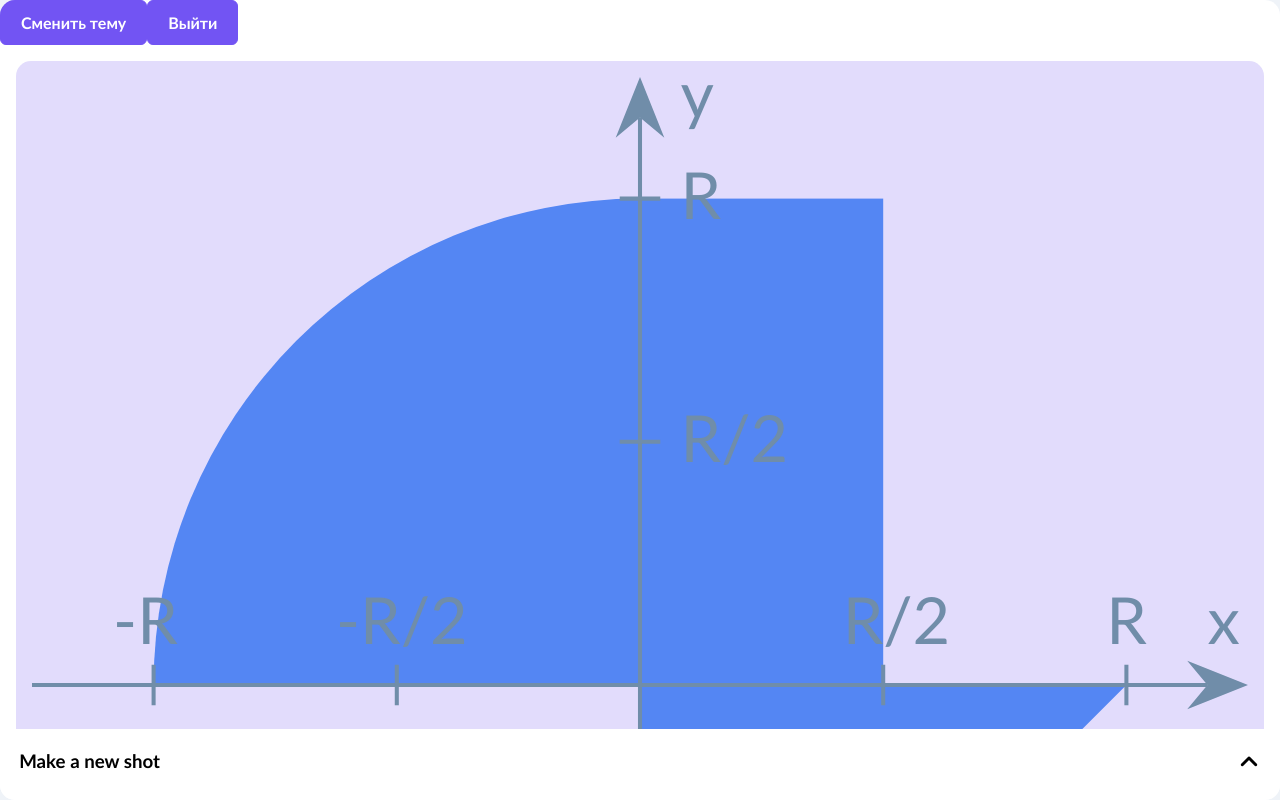
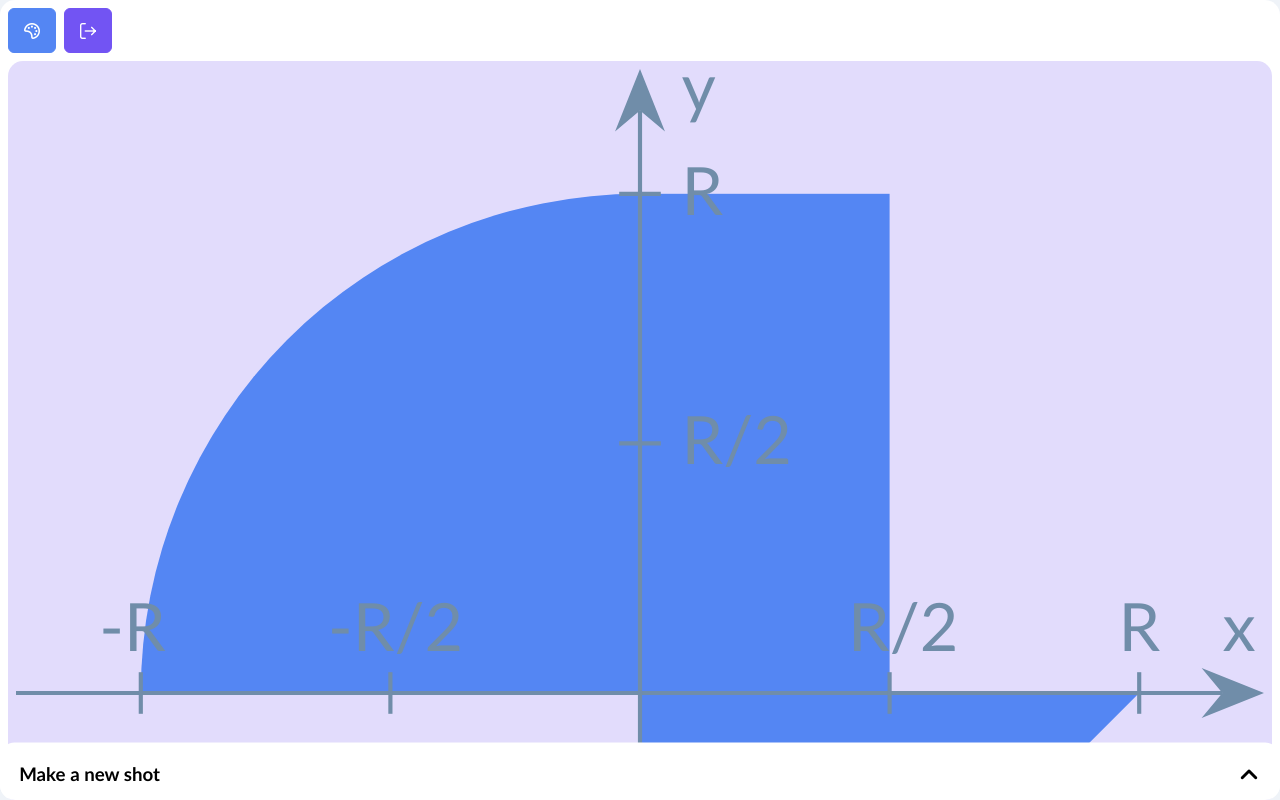
Before and after one commit to TheGeniusOfEternity/coordinate-area-checker-v4, a React (Vite) app in the folder frontend/: page / in a window 1280 px wide. Built offline with nearby package versions, Linux system fonts and the light colour scheme.

Commit message:
feat(components): header

```diff
--- a/frontend/src/assets/css/variables.css
+++ b/frontend/src/assets/css/variables.css
@@ -1,7 +1,7 @@
 #root {
   --container-padding: 1rem;
   --border-radius: 10px;
-  --default-padding: 1rem;
+  --default-padding: 0.5rem;
   --form-gap: 1.2rem;
   --form-field-gap: 0.75rem;
 
@@ -21,6 +21,7 @@
 
 @media screen and (min-width: 790px) and (max-width: 1250px) {
   #root {
+    --default-padding: 1.5rem;
     --container-padding: 1.5rem;
     --form-gap: 1.5rem;
   }
--- a/frontend/src/components/forms/shotform/ShotForm.css
+++ b/frontend/src/components/forms/shotform/ShotForm.css
@@ -14,7 +14,7 @@
 }
 
 .shotForm.hidden {
-  transform: translateY(85%);
+  transform: translateY(88%);
 }
 
 .shotForm::before {
@@ -47,10 +47,8 @@
   text-align: right;
 }
 
-
-.shotForm h3,
-.shotForm i {
-  margin: 0 0 var(--form-field-gap) 0;
+.shotForm h3 {
+  margin: 0;
 }
 
 .shotForm .yInput {
@@ -60,9 +58,8 @@
 }
 
 .btn {
-  margin-top: var(--form-gap);
+  margin: var(--form-gap) 0;
 }
-
 
 .toggle-btn {
   transition: transform 0.3s ease;
@@ -74,3 +71,9 @@
 .toggle-btn[data-opened="false"] {
   transform: rotate(180deg);
 }
+
+@media screen and (min-width: 790px) and (max-width: 1250px) {
+  .yInput label p:last-child {
+    width: 4%;
+  }
+}
--- a/frontend/src/components/forms/shotform/ShotForm.tsx
+++ b/frontend/src/components/forms/shotform/ShotForm.tsx
@@ -93,6 +93,7 @@ export const ShotForm = ({
       <Button
         className="reset btn"
         severity="info"
+        outlined
         label={t("page.home.form.reset")}
       />
       <Button
--- /dev/null
+++ b/frontend/src/components/header/Header.css
@@ -0,0 +1,10 @@
+
+nav {
+  display: flex;
+  gap: var(--default-padding);
+  padding:
+      var(--default-padding)
+      var(--default-padding)
+      0
+      var(--default-padding);
+}
--- /dev/null
+++ b/frontend/src/components/header/Header.tsx
@@ -0,0 +1,48 @@
+import "@/components/header/Header.css";
+import { useDispatch, useSelector } from "react-redux";
+import type { RootState } from "@/store";
+import { setIsSwitching, setOverlayGrowthPosition } from "@/store/slices/themeSlice.ts";
+import { Button } from "primereact/button";
+import { useRef } from "react";
+import { clearAuthToken } from "@/store/slices/authSlice.ts";
+
+export const Header = () => {
+  const dispatch = useDispatch();
+  const buttonRef = useRef<HTMLDivElement>(null);
+
+  const isSwitching = useSelector(
+    (state: RootState) => state.theme.isSwitching,
+  );
+
+  const changeTheme = () => {
+    if (buttonRef.current === null) {
+      return;
+    }
+
+    const rect = buttonRef.current.getBoundingClientRect();
+    const x = rect.left + rect.width / 2;
+    const y = rect.top + rect.height / 2;
+
+    dispatch(setOverlayGrowthPosition({ x, y }));
+    dispatch(setIsSwitching(true));
+  };
+
+  return (
+    <div className="header">
+      <nav>
+        <div ref={buttonRef}>
+          <Button
+            icon="pi pi-palette"
+            severity="info"
+            onClick={changeTheme}
+            disabled={isSwitching}
+          />
+        </div>
+        <Button
+          icon="pi pi-sign-out"
+          onClick={() => dispatch(clearAuthToken())}
+        />
+      </nav>
+    </div>
+  );
+};
--- a/frontend/src/pages/home/Home.css
+++ b/frontend/src/pages/home/Home.css
@@ -4,9 +4,6 @@
   justify-content: space-between;
   overflow: hidden;
   height: 100%;
-}
-
-.header {
 }
 
 .main {
--- a/frontend/src/pages/home/Home.tsx
+++ b/frontend/src/pages/home/Home.tsx
@@ -1,33 +1,9 @@
 import "@/pages/home/Home.css";
-import {
-  setIsSwitching,
-  setOverlayGrowthPosition,
-} from "@/store/slices/themeSlice.ts";
-import { useDispatch, useSelector } from "react-redux";
-import { Button } from "primereact/button";
-import type { RootState } from "@/store";
-import { useRef, useState } from "react";
-import { clearAuthToken } from "@/store/slices/authSlice.ts";
 import { Graph } from "@/components/graph/Graph.tsx";
 import { ShotForm, type ShotFormData } from "@/components/forms/shotform/ShotForm.tsx";
+import { Header } from "@/components/header/Header.tsx";
 
 const Home = () => {
-  const dispatch = useDispatch();
-  const buttonRef = useRef<HTMLDivElement>(null);
-  const isSwitching = useSelector((state: RootState) => state.theme.isSwitching);
-
-  const changeTheme = () => {
-    if (buttonRef.current === null) { return; }
-
-    const rect = buttonRef.current.getBoundingClientRect();
-    const x = rect.left + rect.width / 2;
-    const y = rect.top + rect.height / 2;
-
-    dispatch(setOverlayGrowthPosition({ x, y }));
-    dispatch(setIsSwitching(true));
-  };
-
-  const [isOpened, setIsOpened] = useState(false);
 
   const shotSubmit = async (data: ShotFormData) => {
 
@@ -36,19 +12,7 @@ const Home = () => {
   return (
     <>
       <div className="container">
-        <div className="header">
-          <div ref={buttonRef}>
-            <Button
-              label="Сменить тему"
-              onClick={changeTheme}
-              disabled={isSwitching}
-            />
-            <Button
-              label="Выйти"
-              onClick={() => dispatch(clearAuthToken())}
-            />
-          </div>
-        </div>
+        <Header />
         <div className="main">
           <Graph />
           <ShotForm
```
